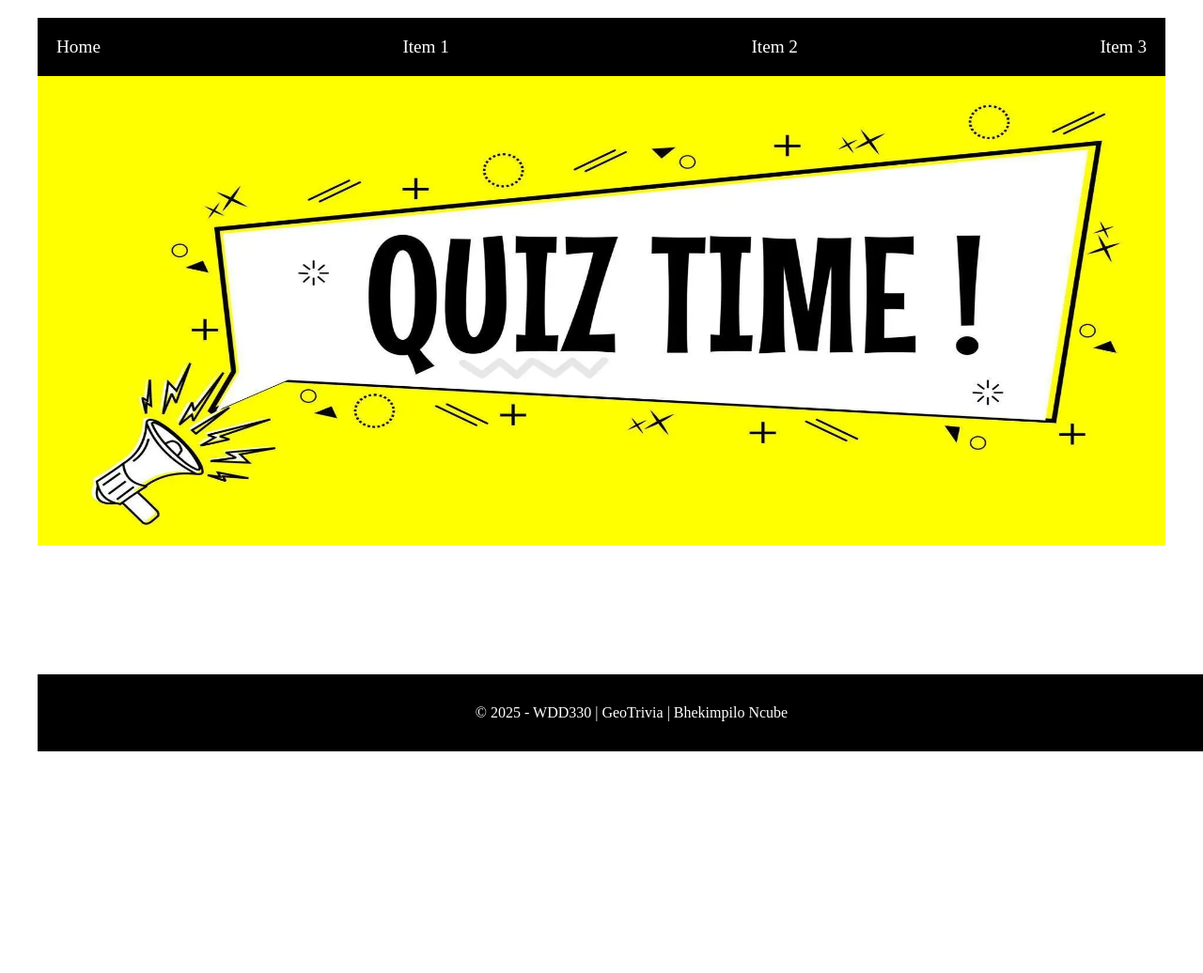
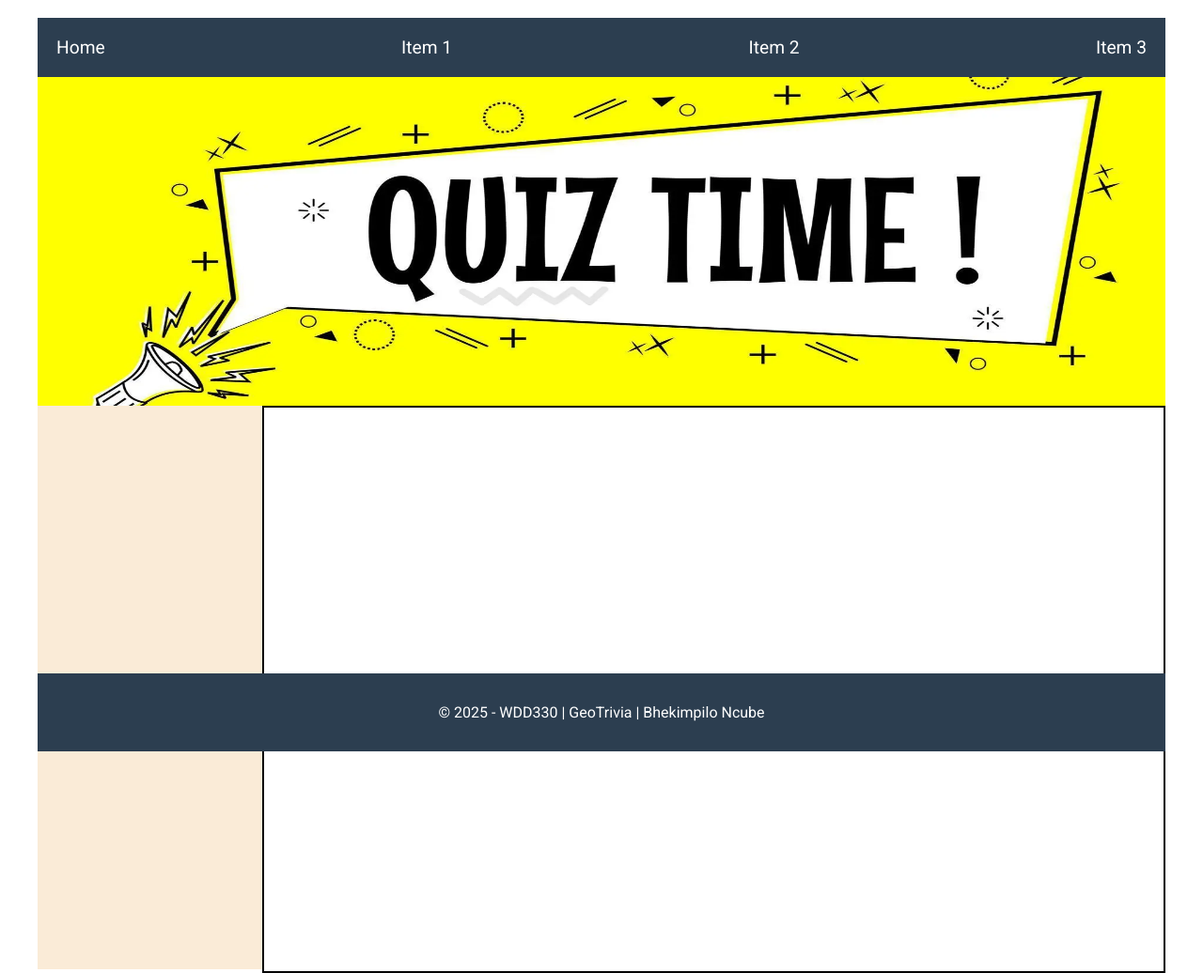
Before and after one commit to Bhekimpilo/wdd330-final-project, a website built with Vite: page src/project/index.html in a window 1280 px wide. Shown: the whole page at 94% size. Before the commit the page ends 800 px from the top, so only its background shows below. Built offline with nearby package versions, Linux system fonts and the light colour scheme.

Commit message:
Smoothing out the UI and adding colours and fonts

```diff
--- a/src/project/index.html
+++ b/src/project/index.html
@@ -4,6 +4,10 @@
     <meta charset="UTF-8">
     <meta name="viewport" content="width=device-width, initial-scale=1.0">
     <link rel="stylesheet" href="styles/index.css">
+    <link rel="shortcut icon" href="images/favicon-32x32.png" type="image/x-icon">
+    <link rel="preconnect" href="https://fonts.googleapis.com">
+    <link rel="preconnect" href="https://fonts.gstatic.com" crossorigin>
+    <link href="https://fonts.googleapis.com/css2?family=Indie+Flower&family=Roboto:ital,wght@0,100..900;1,100..900&display=swap" rel="stylesheet">
     <script src="scripts/index.js" defer></script>
     <title>GeoTrivia</title>
 </head>
@@ -13,19 +17,24 @@
         <nav>
             <div class="menu"></div>
             <ul class="menu-list">
-                <li><a href="home"></a>Home</li>
+                <li><a href="index"></a>Home</li>
                 <li><a href="item 1"></a>Item 1</li>
                 <li><a href="item 2"></a>Item 2</li>
                 <li><a href="item 3"></a>Item 3</li>
             </ul>
             <div class="banner">
-                <img src="images/banner.webp" alt="banner-image" width="100%" height="500px">
+                <img src="images/banner.png" alt="banner-image" width="100%" height="350">
             </div>
         </nav>
     </header>
     <main>
         <div class="side"></div>
-        <div class="grid"></div>
+        <div class="grid">
+            <div class="globe"></div>
+            <div class="question"></div>
+            <div class="response"></div>
+            <div class="prompt"></div>
+        </div>
     </main>
     <footer>
         <p>&copy; <span class="year"></span> - WDD330 | GeoTrivia | Bhekimpilo Ncube</p>
--- a/src/project/styles/index.css
+++ b/src/project/styles/index.css
@@ -1,6 +1,10 @@
 :root {
     --min-width: 450px;
     --max-width: 1200px;
+    --primary-colour: #2c3e50;
+    --secondary-colour: #27ae60;
+    --tertiary-colour: #f1c40f;
+    --accent-colour: #e74c3c;
 }
 
 body {
@@ -14,18 +18,22 @@ body {
     font-weight: bold;
     color: white;
     font-size: 2rem;
+    font-weight: bold;
     display: flex;
     justify-content: end;
     padding: 8px 18px;
+    font-family: "Indie Flower", cursive;
 }
 
 .menu.open::before {
     content: 'x';
     color: white;
     font-size: 2rem;
+    font-weight: bold;
     display: flex;
     justify-content: end;
     padding: 8px 18px;
+    font-family: "Indie Flower", cursive;
 }
 
 .menu-list {
@@ -44,14 +52,15 @@ body {
 .menu-list li {
     padding: 5px;
     cursor: pointer;
+    font-family: 'Roboto', sans-serif;
 }
 
 .menu-list li:hover {
-    color: aqua;
+    color: var(--tertiary-colour);
 }
 
 nav {
-    background-color: black;
+    background-color: var(--primary-colour);
 }
 
 .banner {
@@ -59,15 +68,32 @@ nav {
     justify-content: center;
     align-items: center;
     overflow: hidden;
-    min-width: 600px;
+    min-width: 450px;
 }
 
 nav ul li {
     list-style: none;
 }
 
+main {
+    display: flex;
+}
 
+.side {
+    width: 300px;
+    height: 600px;
+    background-color: antiquewhite;
 
+}
+
+.grid {
+    display: grid;
+    border: 2px solid black;
+    grid-template-columns: repeat(auto-fit, minmax(200px, 1fr));
+    width: 100%;
+    height: 600px;
+    gap: 1rem;
+}
 
 
 
@@ -77,12 +103,13 @@ footer {
     position: fixed;
     bottom: 0;
     text-align: center;
-    padding: 1rem 2rem;
-    background-color: black;
+    padding: 1rem 0;
+    background-color: var(--primary-colour);
     color: white;
     font-size: 1rem;
     max-width: var(--max-width);
     width: 100%;
+    font-family: 'Roboto', sans-serif;
 }
 
 
```
Also changed, not shown: src/project/images/banner.png (added), src/project/images/favicon-32x32.png (added).
